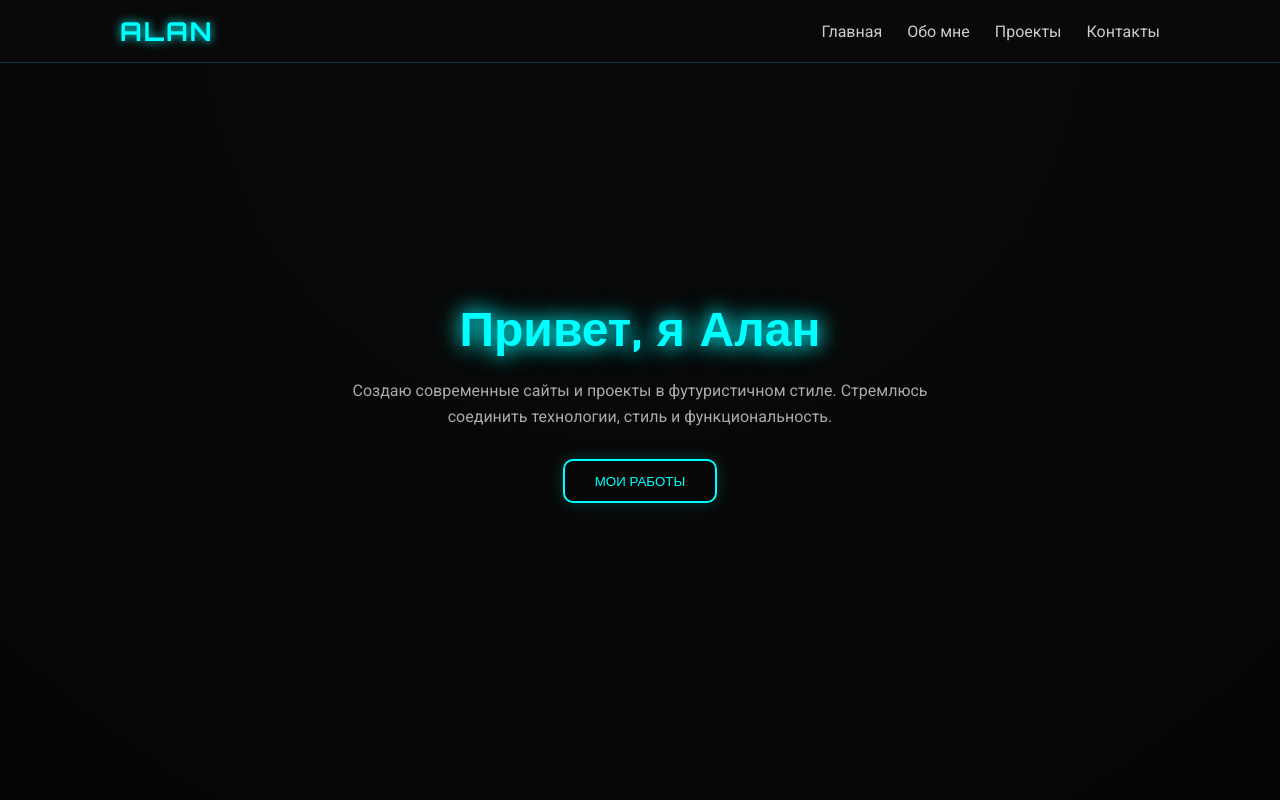
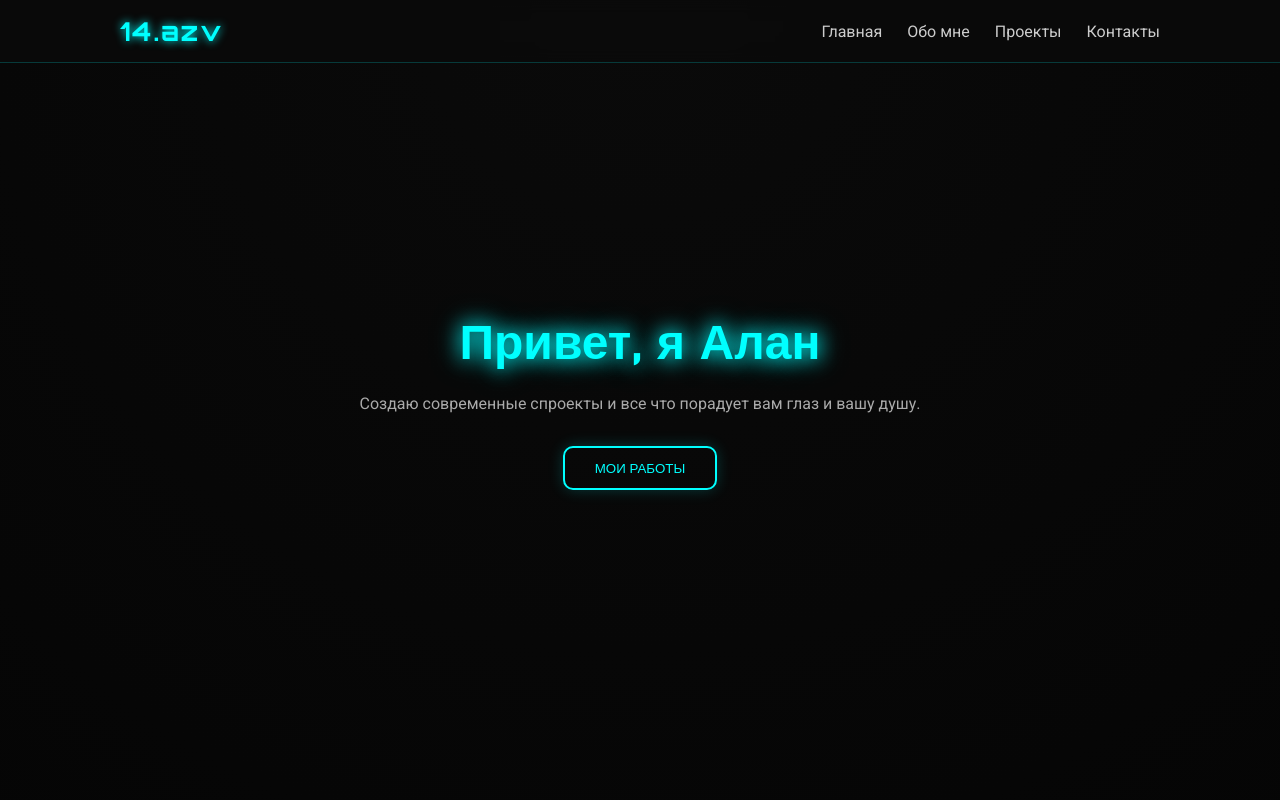
Before and after one commit to 14AZV/my-work, a plain HTML site: page index.html in a window 1280 px wide. Shown: the top 800 px of the page. Drawn offline with Linux system fonts and the light colour scheme.

Commit message:
Update index.html

```diff
--- a/index.html
+++ b/index.html
@@ -230,7 +230,7 @@
 
   <header>
     <nav>
-      <h1 class="logo">ALAN</h1>
+      <h1 class="logo">14.azv</h1>
       <ul class="menu">
         <li><a href="#hero">Главная</a></li>
         <li><a href="#about">Обо мне</a></li>
@@ -242,7 +242,7 @@
 
   <section id="hero">
     <h1>Привет, я Алан</h1>
-    <p>Создаю современные сайты и проекты в футуристичном стиле. Стремлюсь соединить технологии, стиль и функциональность.</p>
+    <p>Создаю современные спроекты и все что порадует вам глаз и вашу душу.</p>
     <a href="#projects"><button class="btn">Мои работы</button></a>
   </section>
 
```
